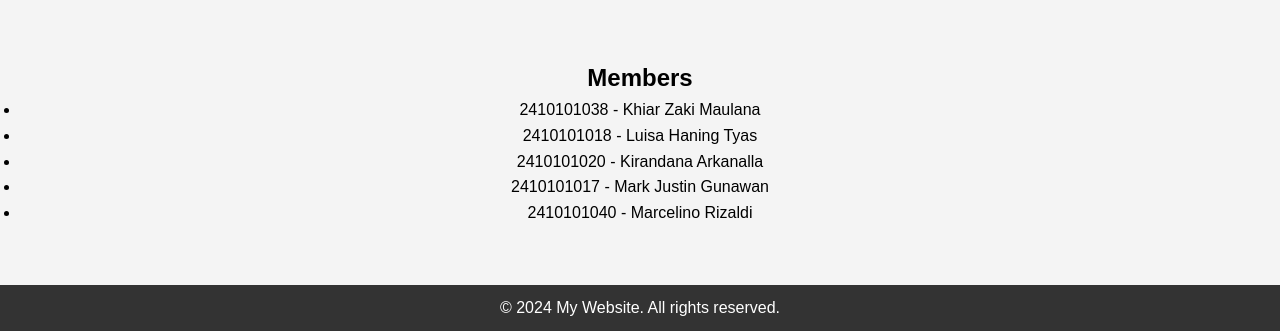
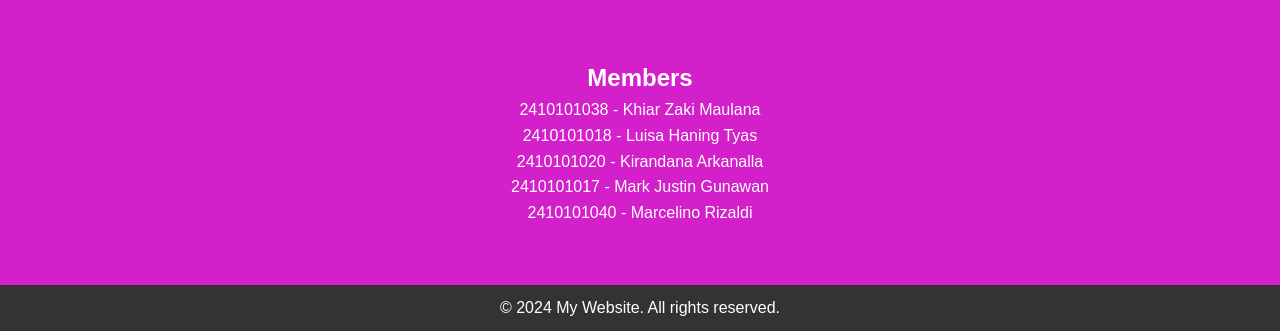
Before and after one commit to khiarj4ki/group6, a PHP site: page / in a window 1280 px wide. Shown: the part 801-1132 px from the top of the page. Run offline with PHP 8.4, Linux system fonts and the light colour scheme.

Commit message:
Update p2.css

```diff
--- a/p2.css
+++ b/p2.css
@@ -105,6 +105,11 @@ body {
     background-color: #20d320;
 }
 
+#members {
+    background-color: #d320ca;
+    color: #fff;
+}
+
 #intranet {
     background-color: #1aa4bd;
 }
@@ -130,6 +135,6 @@ body {
     margin: 0;
 }
 
-::-webkit-scrollbar {
-  display: none;
+li {
+    list-style: none;
 }
```
